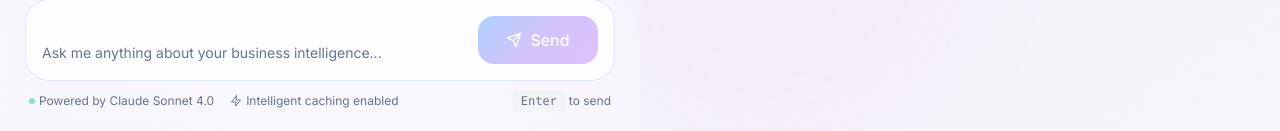
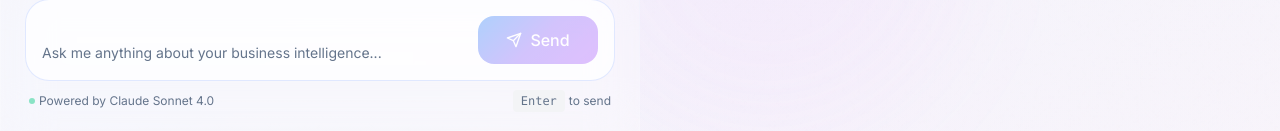
Before and after one commit to carrickcheah/agentic_bi_system, a React (Vite) app in the folder frontend/: page / in a window 1280 px wide. Shown: the part 666-797 px from the top of the page. Built offline with nearby package versions, Linux system fonts and the light colour scheme.

Commit message:
solve display chart

```diff
--- a/frontend/src/components/conversation/ConversationPanel.tsx
+++ b/frontend/src/components/conversation/ConversationPanel.tsx
@@ -363,10 +363,6 @@ Here are the key findings from my investigation:`}
                 <span className="w-1.5 h-1.5 bg-emerald-400 rounded-full animate-pulse"></span>
                 <span>Powered by Claude Sonnet 4.0</span>
               </span>
-              <span className="flex items-center space-x-1">
-                <Zap className="w-3 h-3" />
-                <span>Intelligent caching enabled</span>
-              </span>
             </div>
             <div className="text-xs text-text-secondary-light dark:text-text-secondary-dark">
               <kbd className="px-2 py-1 bg-gray-100 dark:bg-gray-800 rounded text-xs">Enter</kbd>
```
